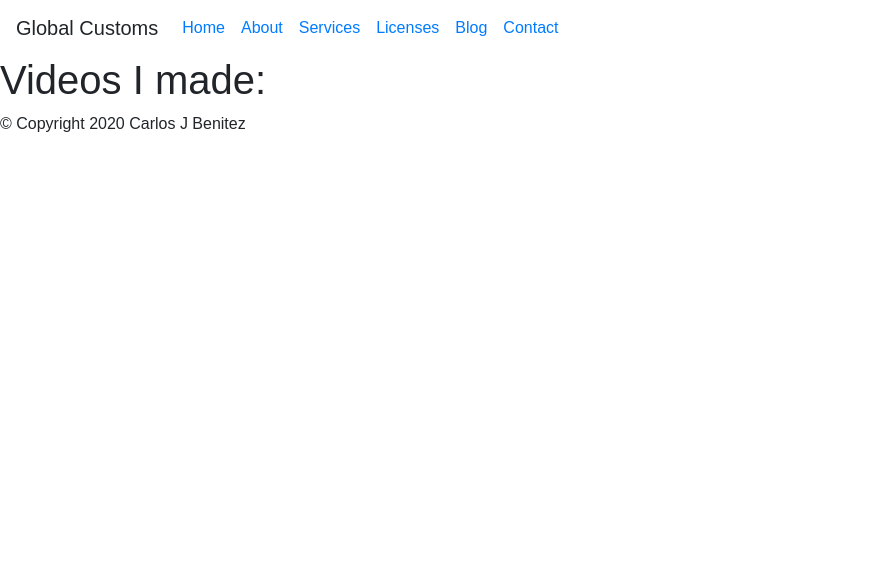
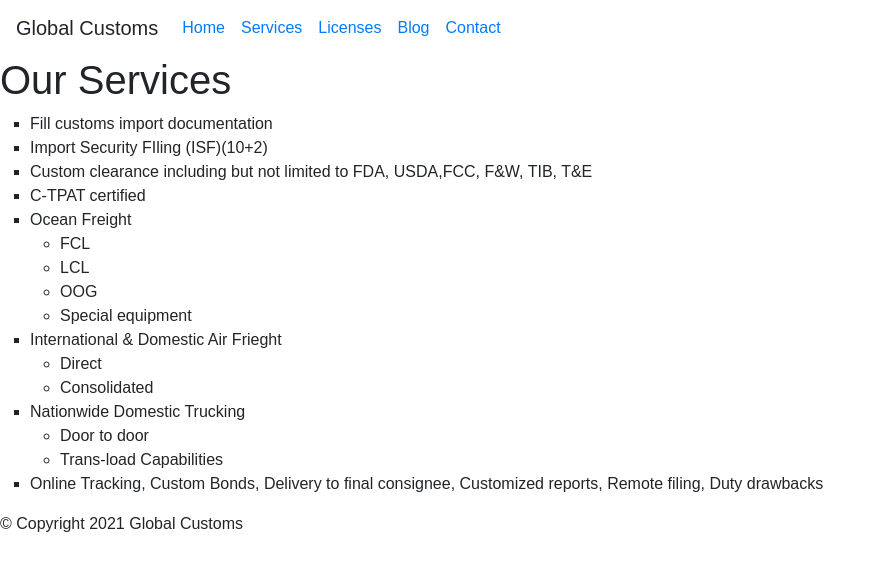
Before and after one commit to Carlosbenitez/GlobalWebsite, a React (Create React App) app: page /GlobalWebsite/services in a window 1280 px wide. Shown: the top 570 px of the page, without its empty margins (0-886 px from the left). Built offline with nearby package versions, Linux system fonts and the light colour scheme.

Commit message:
added the content to the pages

```diff
--- a/public/css/style.css
+++ b/public/css/style.css
@@ -5,3 +5,15 @@ html{
 body{
     font-family: Arial, Helvetica, sans-serif;
 }
+
+.lists{
+    list-style-type: square;
+    display: list-item;
+    padding-left: 30px;
+}
+
+.sublists{
+    list-style-type: circle;
+    display: list-item;
+    margin-left: 30px;
+}
--- a/src/App.js
+++ b/src/App.js
@@ -3,7 +3,6 @@ import Footer from './components/footer'
 import Contact from './pages/contact/contact';
 import Home from './pages/home/home'
 import Blog from './pages/blog/blog';
-import About from './pages/about/about'
 import Licenses from './pages/licenses/licenses'
 import Services from './pages/services/services'
 
@@ -17,7 +16,6 @@ function App() {
       <Nav />
       <Route exact path={["/", "/GlobalWebsite"]} component={Home} />
       <Route path="/GlobalWebsite/contact" component={Contact} />
-      <Route path="/GlobalWebsite/about" component={About} />
       <Route path="/GlobalWebsite/blog" component={Blog} />
       <Route path="/GlobalWebsite/licenses" component={Licenses} />
       <Route path="/GlobalWebsite/services" component={Services} />
--- a/src/components/footer.js
+++ b/src/components/footer.js
@@ -3,7 +3,7 @@ import React from "react"
 function Footer() {
     return (
         <>
-            <footer className="footer">&copy; Copyright 2020 Carlos J Benitez</footer></>
+            <footer className="footer">&copy; Copyright 2021 Global Customs</footer></>
     )
 }
 
--- a/src/components/nav.js
+++ b/src/components/nav.js
@@ -12,7 +12,6 @@ function Nav() {
             <div className="collapse navbar-collapse" id="navbarNavAltMarkup">
                 <div className="navbar-nav">
                     <Link to="/GlobalWebsite" className="nav-item nav-link active">Home</Link>
-                    <Link to="/GlobalWebsite/about" className="nav-item nav-link active">About</Link>
                     <Link to="/GlobalWebsite/services" className="nav-item nav-link active">Services</Link>
                     <Link to="/GlobalWebsite/licenses" className="nav-item nav-link active">Licenses</Link>
                     <Link to="/GlobalWebsite/blog" className="nav-item nav-link active">Blog</Link>
--- a/src/pages/about/about.js
+++ /dev/null
@@ -1,20 +0,0 @@
-import React from "react"
-
-
-function About() {
-
-    return (
-        <>
-            <h1 id=""><span id="">Videos I made:</span></h1>
-            <div className="main">
-                <div id="">
-                    <div className="row">
-                    </div>
-                </div>
-            </div>
-        </>
-
-    )
-}
-
-export default About
--- a/src/pages/blog/blog.js
+++ b/src/pages/blog/blog.js
@@ -5,15 +5,13 @@ function Blog() {
 
     return (
         <>
-            <h1 id=""><span id="">Videos I made:</span></h1>
-            <div className="main">
-                <div id="">
-                    <div className="row">
-                    </div>
-                </div>
-            </div>
+            <h1 id=""><span id="">Blog</span></h1>
+
+            <h2>GLOBAL CUSTOMS SERVICES IS NOW A PROUD WCA E-COMMERCE NETWORK MEMBER</h2>
+            <h6>October 21, 2020</h6>
+            <article>Global Customs Services LLC. is now a proud member of the WCA e-Commerce network. WCA e-Commerce is a highly qualified network services. Some other companies that are also members are included but not limited too are, Amazon, Target, Walmart and many others. Global Customs Services LLC. is excited to see where this membership can take them.</article>
+
         </>
-
     )
 }
 
--- a/src/pages/home/home.js
+++ b/src/pages/home/home.js
@@ -4,43 +4,13 @@ function Home() {
 
     return (
         <>
-            <div id="homecarousel" className="carousel slide" data-ride="carousel">
-                <div className="carousel-inner">
-                    <div className="carousel-item active">
-                        <img className="d-block w-100 homepersonalpics"  alt="First slide" />
-                    </div>
-                    <div className="carousel-item">
-                        <img className="d-block w-100 homepersonalpics"  alt="Second slide" />
-                    </div>
-                    <div className="carousel-item">
-                        <img className="d-block w-100 homepersonalpics"  alt="Third slide" />
-                    </div>
-                </div>
-                <a className="carousel-control-prev" href="#homecarousel" role="button" data-slide="prev">
-                    <span className="carousel-control-prev-icon" aria-hidden="true"></span>
-                    <span className="sr-only">Previous</span>
-                </a>
-                <a className="carousel-control-next" href="#homecarousel" role="button" data-slide="next">
-                    <span className="carousel-control-next-icon" aria-hidden="true"></span>
-                    <span className="sr-only">Next</span>
-                </a>
-            </div>
-            <br />
+            <h1>Global Customs Services LLC.</h1>
+            <h2>Customs Brokerage with the customer in mind!</h2>
+            <h4>Customs Brokerage Services</h4>
             <div className="contentback">
                 <article id="hometext" className="hometextbg">
-                    With seven years of logistics experience I am looking for a new career path by learning the language of code.
-        <br />
-                    <br />
-        Rutgers University's Center for Continuing Professional Development offers a full stack coding program for
-        career driven individuals looking to get an edge in the current job market. The future is moving towards a work
-        from home model with an emphasis on computer logic/language. I want to be as prepared for that future as I can
-        be.
-        <br />
-                    <br />
-        Here is a page dedicated to
-        the projects I have worked on. If you enjoy my work please feel free to
-        link with me!
-    </article>
+                    Global Customs Services LLC. is a full service Customs Broker. With a combined experience of over 75 years, Global Customs Services LLC. provides the import community with a unique advantage in assisting you in all your import needs.
+                </article>
             </div>
         </>
     )
--- a/src/pages/licenses/licenses.js
+++ b/src/pages/licenses/licenses.js
@@ -5,13 +5,17 @@ function Licenses() {
 
     return (
         <>
-            <h1 id=""><span id="">Videos I made:</span></h1>
-            <div className="main">
-                <div id="">
-                    <div className="row">
-                    </div>
-                </div>
-            </div>
+            <h1 id=""><span id="">Licenses & Credentials</span></h1>
+<h2>Licensed</h2>
+<ul class="lists">
+                <li>U.S. Customs Brokers</li>
+                <li>NVOCC, Freight Forwarding, FMC</li>
+</ul>
+
+<h2>Certifications & Memberships</h2>
+<ul class="lists">
+                <li>IMDG, NCBFAA, CTPAT, NJBIA</li>
+</ul>
         </>
 
     )
--- a/src/pages/services/services.js
+++ b/src/pages/services/services.js
@@ -5,13 +5,34 @@ function Services() {
 
     return (
         <>
-            <h1 id=""><span id="">Videos I made:</span></h1>
-            <div className="main">
-                <div id="">
-                    <div className="row">
-                    </div>
-                </div>
-            </div>
+            <h1 id=""><span id="">Our Services</span></h1>
+            <ul class="lists">
+                <li>Fill customs import documentation</li>
+                <li>Import Security FIling (ISF)(10+2)</li>
+                <li>Custom clearance including but not limited to FDA, USDA,FCC, F&W, TIB, T&E</li>
+                <li>C-TPAT certified</li>
+                <li>Ocean Freight
+                    <ul>
+                        <li class="sublists">FCL</li>
+                        <li class="sublists">LCL</li>
+                        <li class="sublists">OOG</li>
+                        <li class="sublists">Special equipment</li>
+                    </ul>
+                </li>
+                <li>International & Domestic Air Frieght
+                <ul>
+                        <li class="sublists">Direct</li>
+                        <li class="sublists">Consolidated</li>
+                    </ul>
+                </li>
+                <li>Nationwide Domestic Trucking
+                <ul>
+                        <li class="sublists">Door to door</li>
+                        <li class="sublists">Trans-load Capabilities</li>
+                    </ul>
+                </li>
+                <li>Online Tracking, Custom Bonds, Delivery to final consignee, Customized reports, Remote filing, Duty drawbacks</li>
+            </ul>
         </>
 
     )
```
Also changed, not shown: src/components/sidebar.js (deleted, +0 -15 lines), public/img/GlobalLogo.jpg (renamed from public/img/Global Logo.jpg).
